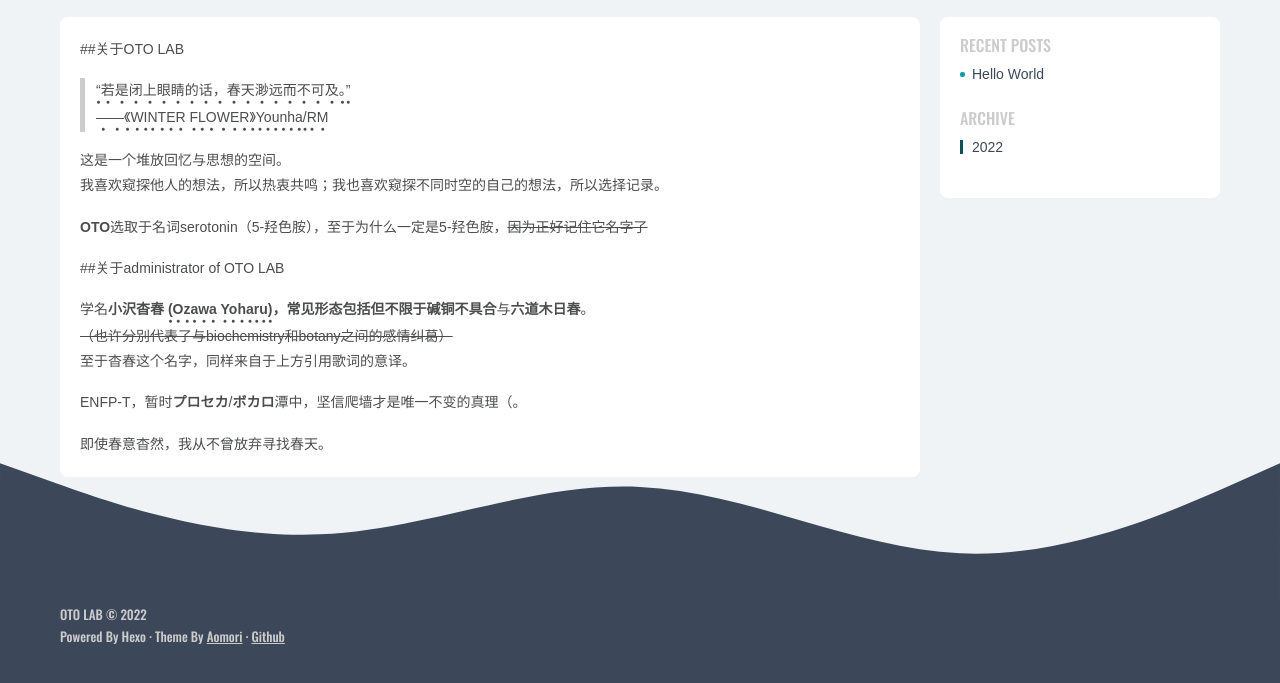
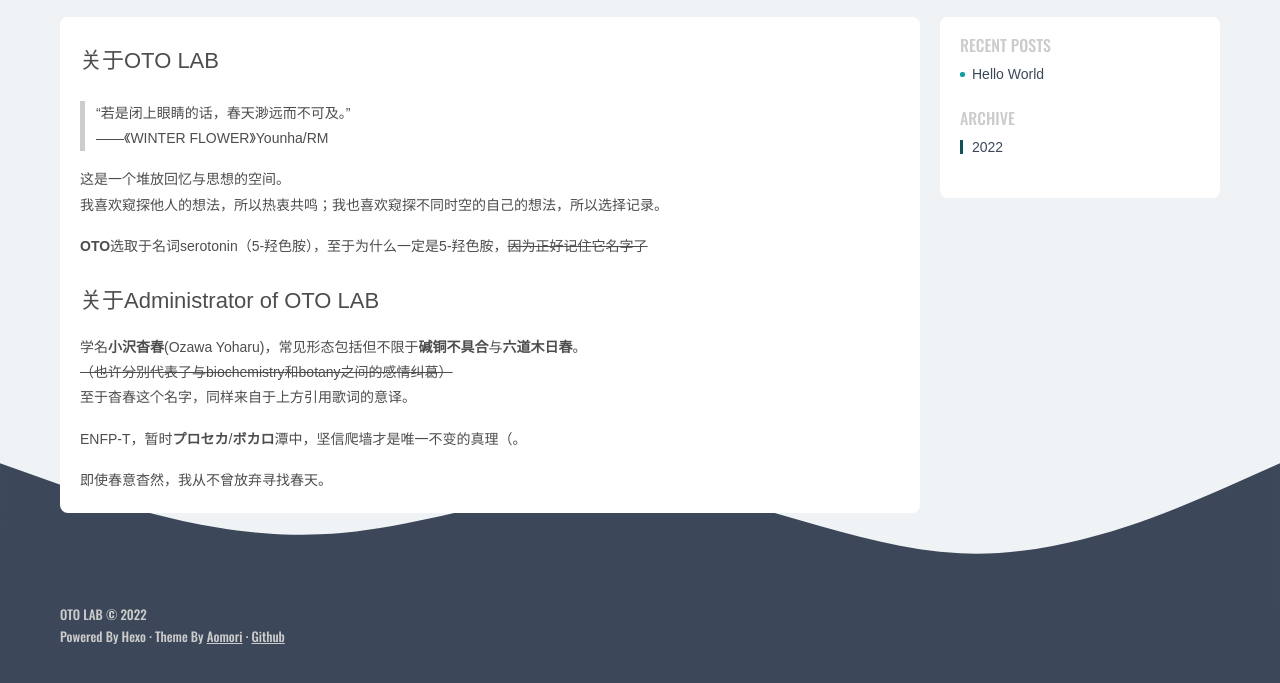
Before and after one commit to yoharu59/yoharu59.github.io, a plain HTML site: page About/index.html in a window 1280 px wide. Shown: the part 103-786 px from the top of the page. Drawn offline with nearby package versions, Linux system fonts and the light colour scheme.

Commit message:
Site updated: 2022-04-02 22:59:16

```diff
--- a/About/index.html
+++ b/About/index.html
@@ -150,19 +150,17 @@
 <div class="page">
 
 <article
-id="page-cl1hyl4jj0000c0u99jx11mck"
+id="page-cl1hzd7tb00006gu980414m5x"
 class="article article-type-page"
 >
   <div class="article-inner">
       <div class="article-entry post-inner-html">
-          <p>##关于OTO LAB</p>
-<blockquote>
-<p><em>“若是闭上眼睛的话，春天渺远而不可及。”</em><br>                  <em>——《WINTER FLOWER》Younha&#x2F;RM</em></p>
+          <h1 id="关于OTO-LAB"><a href="#关于OTO-LAB" class="headerlink" title="关于OTO LAB"></a>关于OTO LAB</h1><blockquote>
+<p>“若是闭上眼睛的话，春天渺远而不可及。”<br>                  ——《WINTER FLOWER》Younha&#x2F;RM</p>
 </blockquote>
 <p>这是一个堆放回忆与思想的空间。<br>我喜欢窥探他人的想法，所以热衷共鸣；我也喜欢窥探不同时空的自己的想法，所以选择记录。</p>
 <p><strong>OTO</strong>选取于名词serotonin（5-羟色胺），至于为什么一定是5-羟色胺，<del>因为正好记住它名字了</del></p>
-<p>##关于administrator of OTO LAB</p>
-<p>学名<strong>小沢杳春 <em>(Ozawa Yoharu)</em><strong>，常见形态包括但不限于</strong>碱铜不具合</strong>与<strong>六道木日春</strong>。<br><del>（也许分别代表了与biochemistry和botany之间的感情纠葛）</del><br>至于杳春这个名字，同样来自于上方引用歌词的意译。</p>
+<h1 id="关于Administrator-of-OTO-LAB"><a href="#关于Administrator-of-OTO-LAB" class="headerlink" title="关于Administrator of OTO LAB"></a>关于Administrator of OTO LAB</h1><p>学名<strong>小沢杳春</strong>(Ozawa Yoharu)，常见形态包括但不限于<strong>碱铜不具合</strong>与<strong>六道木日春</strong>。<br><del>（也许分别代表了与biochemistry和botany之间的感情纠葛）</del><br>至于杳春这个名字，同样来自于上方引用歌词的意译。</p>
 <p>ENFP-T，暂时<strong>プロセカ</strong>&#x2F;<strong>ボカロ</strong>潭中，坚信爬墙才是唯一不变的真理（。</p>
 <p>即使春意杳然，我从不曾放弃寻找春天。</p>
 
```
Also changed, not shown: 2022/04/02/hello-world/index.html (+1 -1 lines).
